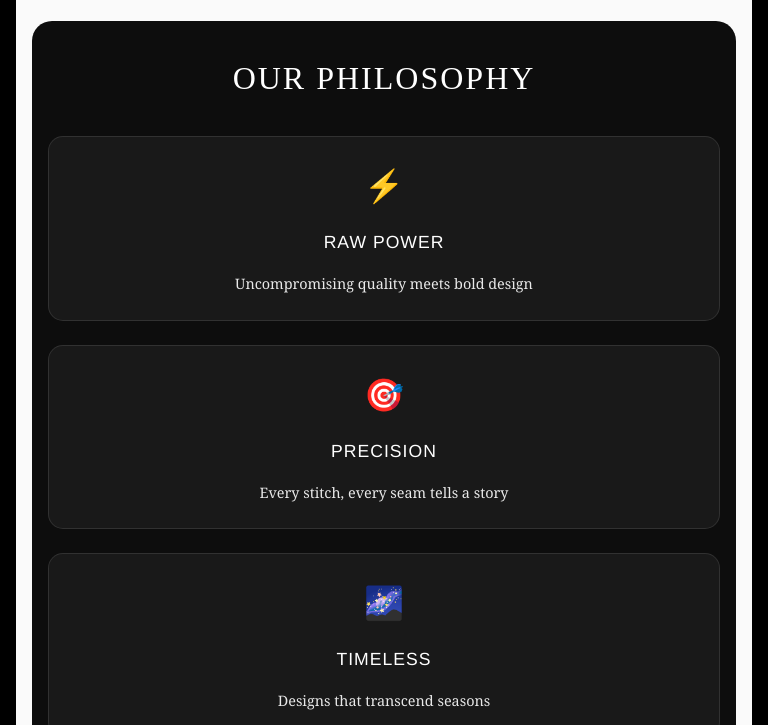
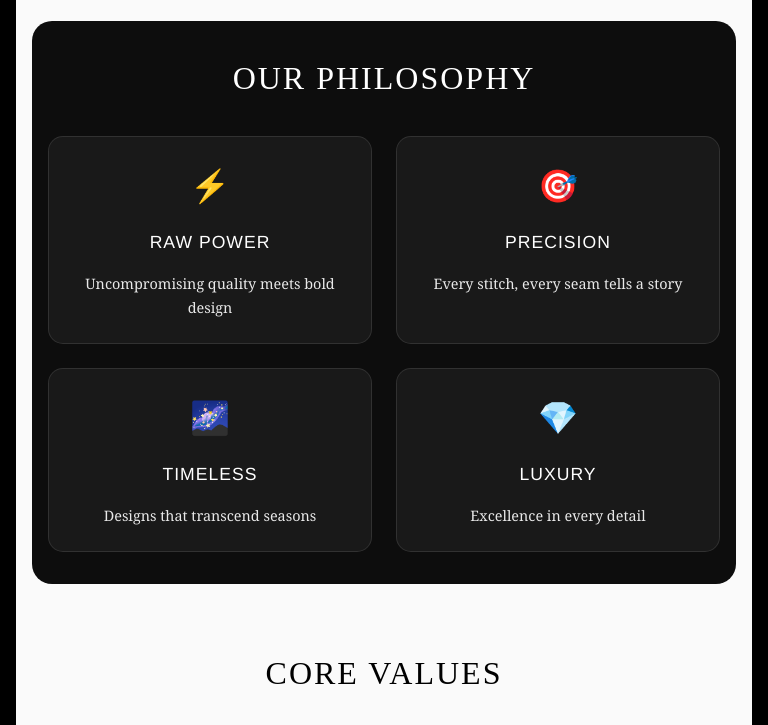
Before and after one commit to Anshuman-codes05/ecommerce-website, a website: page public/about.html in a window 768 px wide. Shown: the part 1220-1945 px from the top of the page. Drawn offline with Linux system fonts and the light colour scheme; no server answers.

Commit message:
Update philosophy section to display 4 items in a single row with responsive breakpoints

```diff
--- a/public/css/style.css
+++ b/public/css/style.css
@@ -2367,9 +2367,9 @@ main {
 
 .philosophy-grid {
     display: grid;
-    grid-template-columns: repeat(auto-fit, minmax(250px, 1fr));
+    grid-template-columns: repeat(4, 1fr);
     gap: 2rem;
-    max-width: 1000px;
+    max-width: 1200px;
     margin: 0 auto;
 }
 
@@ -2795,6 +2795,18 @@ footer p {
         gap: 1.5rem;
     }
 
+    @media (min-width: 768px) {
+        .philosophy-grid {
+            grid-template-columns: repeat(2, 1fr);
+        }
+    }
+
+    @media (min-width: 1024px) {
+        .philosophy-grid {
+            grid-template-columns: repeat(4, 1fr);
+        }
+    }
+
     .philosophy-item {
         padding: 1.5rem;
     }
```
